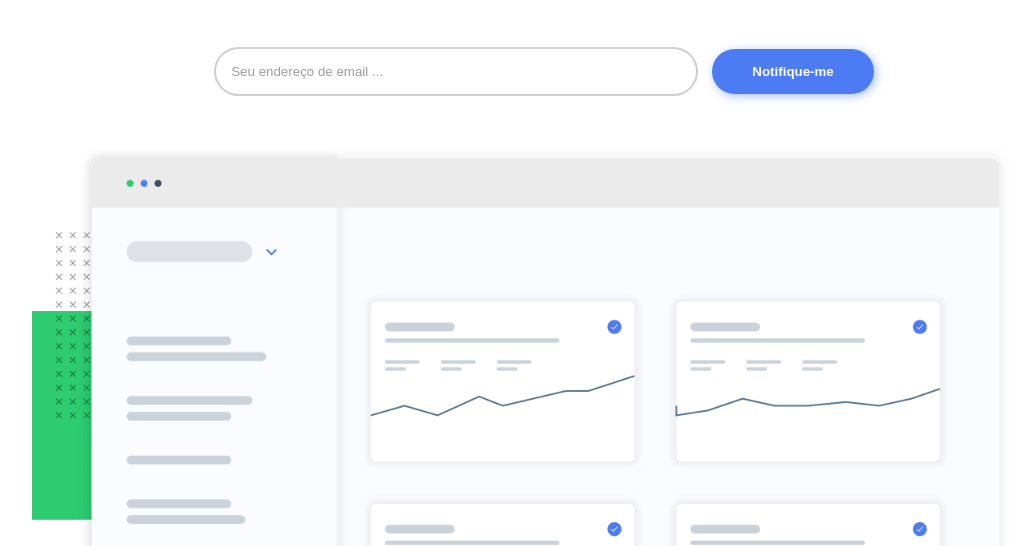
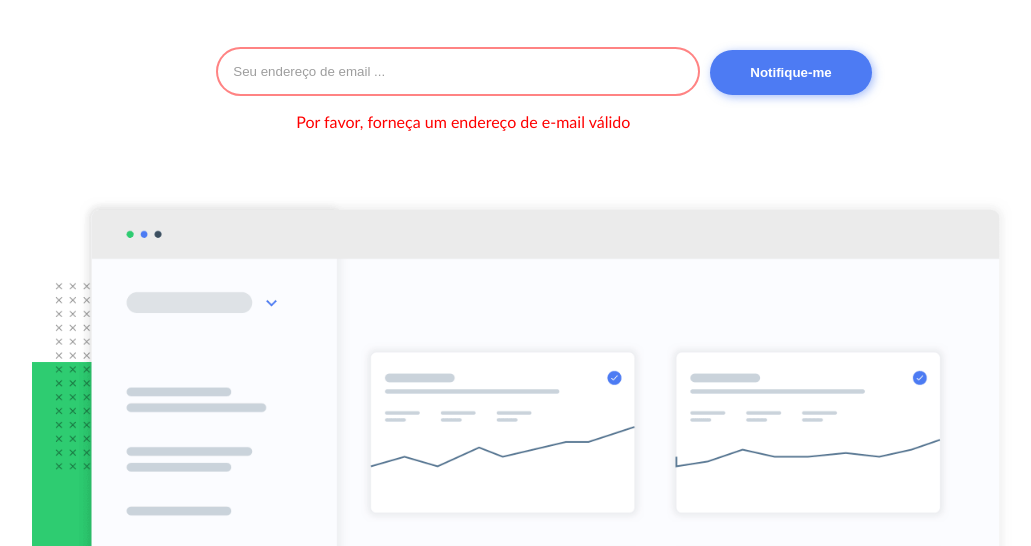
Before and after one commit to lucasSouza225/paginaMmestre, a plain HTML site: page index.html in a window 1280 px wide. Both pictures are taken after a click on the button "Notifique-me". Shown: the part 254-800 px from the top of the page, without its empty margins (96-1127 px from the left). Drawn offline with Linux system fonts and the light colour scheme.

Commit message:
pronto fiz o alerta de erro com JS, quando nao preencher o input corretamente

```diff
--- a/css/style.css
+++ b/css/style.css
@@ -40,8 +40,13 @@ main h2 {
     padding: 15px;
     border-radius: 50px;
     margin-right: 10px;
-    border: 2px  solid rgba(128, 128, 128, 0.375);
+  /*   border: 2px  solid rgba(128, 128, 128, 0.375); */
+
 }
+
+.erro {
+    border: 2px solid rgba(255, 0, 0, 0.485);
+  }
 
 #email::placeholder {
     color: #00000062;
@@ -49,6 +54,20 @@ main h2 {
 
 #formulario {
     margin: 50px 0;
+    display: flex;
+    align-items: center;
+    justify-content: center;
+}
+
+#input {
+    display: flex;
+    flex-direction: column;
+
+}
+
+#erro {
+    color: #ff0000;
+    visibility: hidden;
 }
 
 button {
@@ -59,7 +78,14 @@ button {
     font-weight: bold;
     border: none;
     box-shadow: 2px 2px 10px #4d7cf383;
+    margin-top: 20px;
+    cursor: pointer;
+    position: relative;
+    top: -35px;
 }
+
+button:hover {
+    background-color: #1e4eb5;}
 
 #ilustracao img {
     width: 80%;
--- a/index.html
+++ b/index.html
@@ -17,8 +17,11 @@
     <h1>Lançaremos em <strong>breve!</strong></h1>
     <h2>Inscreva-se e receba notificações</h2>
     <div id="formulario">
-      <input type="email" name="email" id="email" placeholder="Seu endereço de email ...">
-      <button>Notifique-me</button>
+      <div id="input">
+        <input type="email" name="email" id="email" placeholder="Seu endereço de email ...">
+        <p id="erro">Por favor, forneça um endereço de e-mail válido</p>
+      </div>
+      <button onclick="validarEmail()">Notifique-me</button>
     </div>
     <div id="ilustracao"><img src="images/illustration-dashboard.png" alt="illustration-dashboard"></div>
     <div id="redeSociais">
@@ -36,7 +39,6 @@
       <p>&copy; Copyright Ping. Todos os direitos reservados.</p>
     </div>
   </main>
-
 </body>
-
+<script src="js/script.js"></script>
 </html>
--- /dev/null
+++ b/js/script.js
@@ -0,0 +1,17 @@
+function validarEmail() {
+    const emailInput = document.getElementById("email");
+    let  email = document.getElementById("email").value;
+     let erro = document.getElementById("erro");
+    let  regexEmail = /^[^\s@]+@[^\s@]+\.[^\s@]+$/; // expressão regular para validar o formato básico de um email (sem espaços, com um @ e um ponto)
+
+    if (!regexEmail.test(email)) { // verifica se o e-mail nao corresponde ao padrão da regex (ou seja, se é inválido)
+      erro.style.visibility = "visible";
+      emailInput.classList.add("erro");
+
+    } else {
+      erro.style.visibility = "hidden";
+      emailInput.classList.remove("erro");
+      // Aqui você pode adicionar o que quiser fazer com o e-mail válido
+      alert("Email válido! Você será notificado.");
+    }
+  }
```
